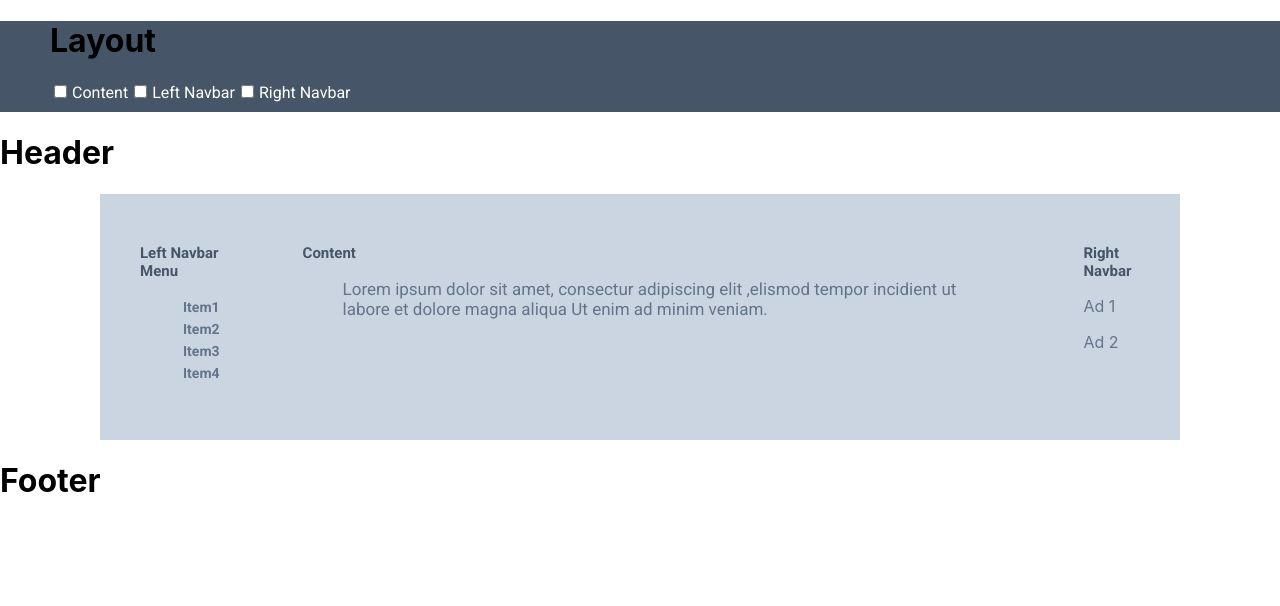
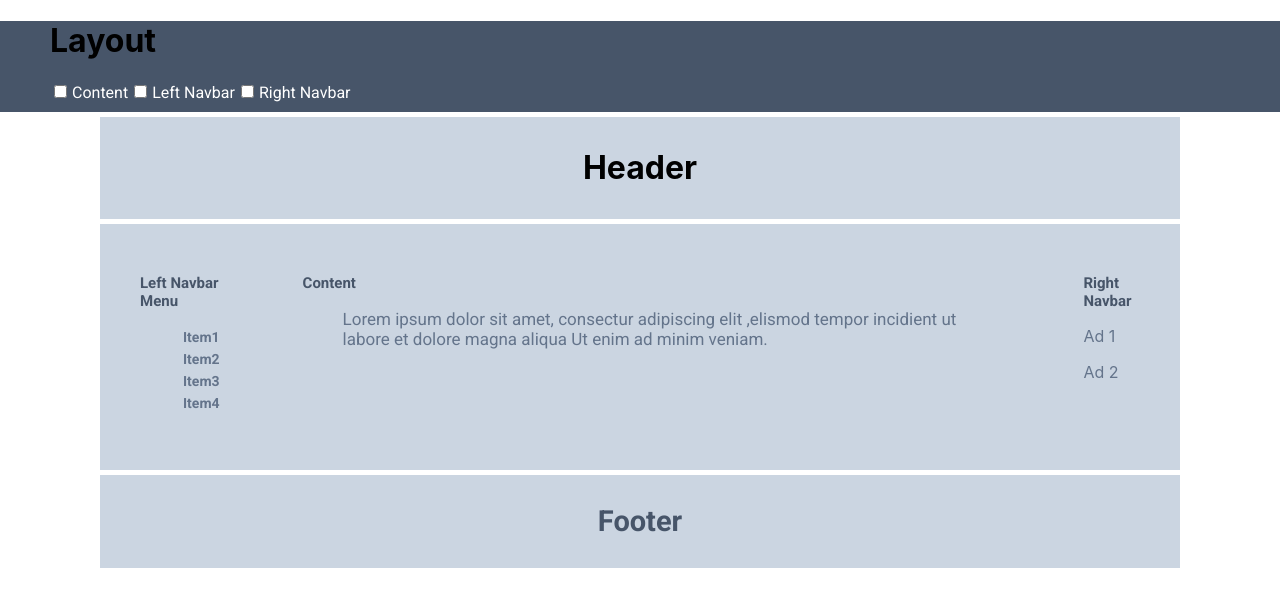
Before and after one commit to AjayShamala/LayoutBuilder-Reactjs, a React (Create React App) app: page / in a window 1280 px wide. Shown: the top 606 px of the page. Built offline with nearby package versions, Linux system fonts and the light colour scheme; a web font is replaced by a local one.

Commit message:
Update index.css

```diff
--- a/src/components/Footer/index.css
+++ b/src/components/Footer/index.css
@@ -1 +1,17 @@
 /* Write your CSS here */
+/* Write your CSS here */
+.bg-containerss {
+  text-align: center;
+  background-color: #cbd5e1;
+  padding-top: 10px;
+  padding-bottom: 10px;
+  margin: 5px;
+  margin-left: 100px;
+  margin-right: 100px;
+}
+.main-header {
+  color: #475569;
+
+  font-family: 'Roboto';
+  font-size: 29px;
+}
```
